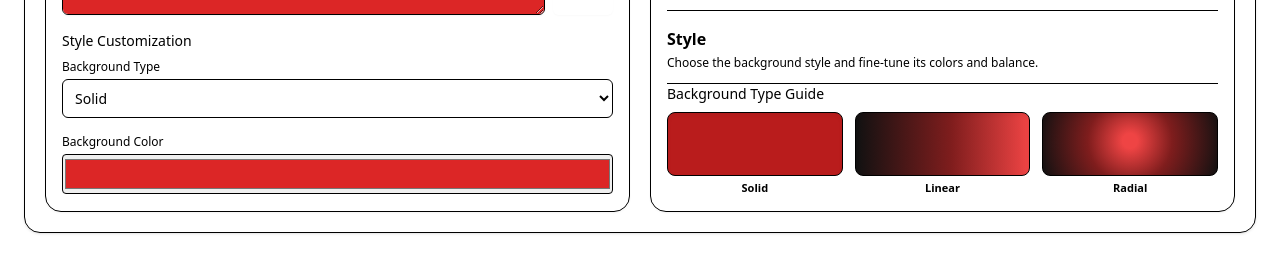
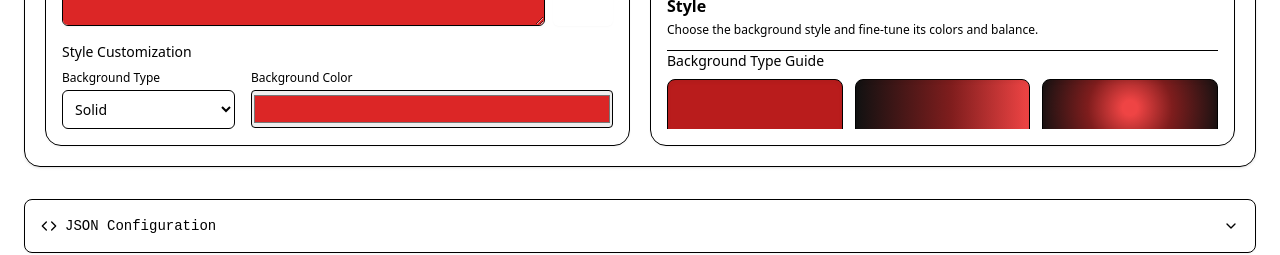
Before and after one commit to Syedadil0803/d-campaign, a Next.js app: page / in a window 1280 px wide. Both pictures are taken after a click on the button "Announcement". Shown: the part 475-730 px from the top of the page. Built offline with nearby package versions, Linux system fonts and the light colour scheme; no server answers; the database is empty.

Commit message:
feat(AnnouncementSection): enhance background customization options with improved layout and controls

```diff
--- a/src/components/AnnouncementSection.tsx
+++ b/src/components/AnnouncementSection.tsx
@@ -1027,6 +1027,9 @@ export function AnnouncementSection({ config, setConfig, markChanged }: Announce
             {/* Style Customization */}
             <div>
               <label className="block text-sm font-medium text-on-surface mb-2">Style Customization</label>
+
+              {/* Type + inline control */}
+              <div className="grid grid-cols-3 gap-4">
                 <div>
                   <label className="block text-xs text-on-surface-variant mb-1">Background Type</label>
                   <select value={bg.type || 'solid'} onChange={(e) => updateBg({ type: e.target.value })}
@@ -1036,17 +1039,35 @@ export function AnnouncementSection({ config, setConfig, markChanged }: Announce
                     <option value="radial">Gradient</option>
                   </select>
                 </div>
-
+                <div className="col-span-2">
                   {bg.type === 'solid' && (
-                <div className="mt-4">
+                    <div>
                       <label className="block text-xs text-on-surface-variant mb-1">Background Color</label>
                       <input type="color" value={bg.startColor} onChange={(e) => updateBg({ startColor: e.target.value })}
-                    className="h-10 w-full rounded border border-border cursor-pointer" />
+                        className="h-[38px] w-full rounded border border-border cursor-pointer" />
                     </div>
                   )}
+                  {bg.type === 'linear' && (
+                    <div>
+                      <label className="block text-xs text-on-surface-variant mb-1">Balance: {bg.midpoint ?? 50}%</label>
+                      <input type="range" min="0" max="100" value={bg.midpoint ?? 50}
+                        onChange={(e) => updateBg({ midpoint: Number(e.target.value) })}
+                        className="w-full h-2 mt-3 bg-surface-subtle rounded-lg appearance-none cursor-pointer" />
+                    </div>
+                  )}
+                  {bg.type === 'radial' && (
+                    <div>
+                      <label className="block text-xs text-on-surface-variant mb-1">Balance: {bg.midpoint ?? 50}%</label>
+                      <input type="range" min="0" max="100" value={bg.midpoint ?? 50}
+                        onChange={(e) => updateBg({ midpoint: Number(e.target.value) })}
+                        className="w-full h-2 mt-3 bg-surface-subtle rounded-lg appearance-none cursor-pointer" />
+                    </div>
+                  )}
+                </div>
+              </div>
 
+              {/* Colors + Direction (second line) */}
               {bg.type === 'linear' && (
-                <>
                 <div className="grid grid-cols-3 gap-4 mt-4">
                   <div>
                     <label className="block text-xs text-on-surface-variant mb-1">Start Color</label>
@@ -1073,17 +1094,9 @@ export function AnnouncementSection({ config, setConfig, markChanged }: Announce
                     </select>
                   </div>
                 </div>
-                  <div className="mt-4 space-y-2">
-                    <label className="block text-xs text-on-surface-variant">Balance: {bg.midpoint ?? 50}%</label>
-                    <input type="range" min="0" max="100" value={bg.midpoint ?? 50}
-                      onChange={(e) => updateBg({ midpoint: Number(e.target.value) })}
-                      className="w-full h-2 bg-surface-subtle rounded-lg appearance-none cursor-pointer" />
-                  </div>
-                </>
               )}
 
               {bg.type === 'radial' && (
-                <>
                 <div className="grid grid-cols-2 gap-4 mt-4">
                   <div>
                     <label className="block text-xs text-on-surface-variant mb-1">Center Color</label>
@@ -1096,13 +1109,6 @@ export function AnnouncementSection({ config, setConfig, markChanged }: Announce
                       className="h-10 w-full rounded border border-border cursor-pointer" />
                   </div>
                 </div>
-                  <div className="mt-4 space-y-2">
-                    <label className="block text-xs text-on-surface-variant">Balance: {bg.midpoint ?? 50}%</label>
-                    <input type="range" min="0" max="100" value={bg.midpoint ?? 50}
-                      onChange={(e) => updateBg({ midpoint: Number(e.target.value) })}
-                      className="w-full h-2 bg-surface-subtle rounded-lg appearance-none cursor-pointer" />
-                  </div>
-                </>
               )}
             </div>
           </div>
```
Lines whose indentation alone changed are shown as unchanged.
